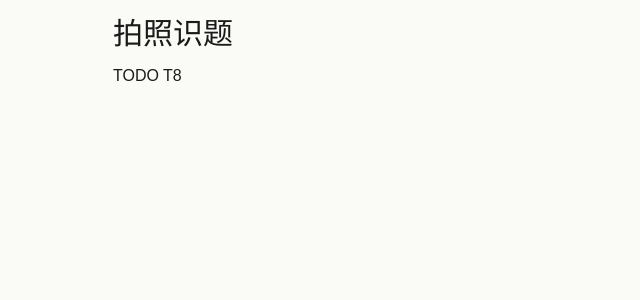
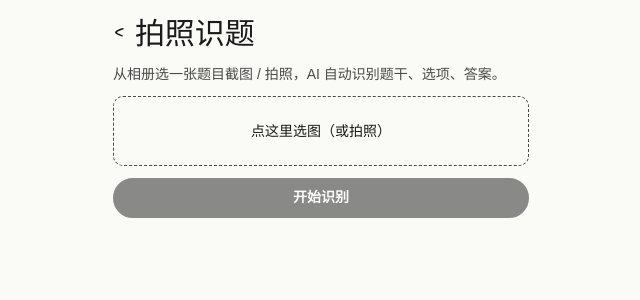
Before and after one commit to Lornax/shuatibao, a React (Vite) app in the folder frontend/: page /profiles/1/questions/from-image in a window 1280 px wide. Shown: the top 300 px of the page, without its empty margins (319-959 px from the left). Built offline with nearby package versions, Linux system fonts and the light colour scheme; no server answers.

Commit message:
feat(frontend): photo-recognition entry page

```diff
--- a/frontend/src/pages/QuestionFromImage.tsx
+++ b/frontend/src/pages/QuestionFromImage.tsx
@@ -1,4 +1,75 @@
+import { useState } from 'react';
+import { useNavigate, useParams } from 'react-router-dom';
+import { api } from '../api/client';
+import { Box } from '../components/Box';
+import { Button } from '../components/Button';
 import { Layout } from '../components/Layout';
+
 export function QuestionFromImage() {
-  return <Layout title="拍照识题">TODO T8</Layout>;
+  const { pid } = useParams<{ pid: string }>();
+  const nav = useNavigate();
+  const [file, setFile] = useState<File | null>(null);
+  const [preview, setPreview] = useState<string | null>(null);
+  const [submitting, setSubmitting] = useState(false);
+  const [error, setError] = useState<string | null>(null);
+
+  function pick(e: React.ChangeEvent<HTMLInputElement>) {
+    const f = e.target.files?.[0];
+    if (!f) return;
+    if (!f.type.startsWith('image/')) return setError('请选图片文件');
+    if (f.size > 8 * 1024 * 1024) return setError('图片超过 8MB');
+    setFile(f);
+    setPreview(URL.createObjectURL(f));
+    setError(null);
+  }
+
+  async function go() {
+    if (!file) return setError('先选一张图');
+    setSubmitting(true);
+    setError(null);
+    try {
+      const res = await api.parseImage(pid!, file);
+      nav(`/profiles/${pid}/questions/confirm`, {
+        state: { candidate: res.candidate, source: 'photo' },
+      });
+    } catch (e) {
+      setError(String(e));
+      setSubmitting(false);
+    }
+  }
+
+  return (
+    <Layout title="拍照识题" back={() => nav(`/profiles/${pid}/questions/new`)}>
+      <div className="space-y-3">
+        <p className="font-cn text-sm text-ink-2">
+          从相册选一张题目截图 / 拍照，AI 自动识别题干、选项、答案。
+        </p>
+        <label className="block">
+          <Box variant="dashed" className="p-6 text-center cursor-pointer hover:bg-chip-cream">
+            <p className="font-cn text-sm">{file ? file.name : '点这里选图（或拍照）'}</p>
+            <input
+              type="file"
+              accept="image/*"
+              capture="environment"
+              onChange={pick}
+              className="hidden"
+            />
+          </Box>
+        </label>
+        {preview && (
+          <Box variant="soft" className="p-2">
+            <img src={preview} alt="preview" className="w-full max-h-80 object-contain" />
+          </Box>
+        )}
+        {error && (
+          <Box variant="dashed" className="p-2">
+            <p className="font-cn text-xs text-accent">{error}</p>
+          </Box>
+        )}
+        <Button variant="primary" onClick={go} disabled={!file || submitting} className="w-full justify-center">
+          {submitting ? '识别中...（10-30s）' : '开始识别'}
+        </Button>
+      </div>
+    </Layout>
+  );
 }
```
